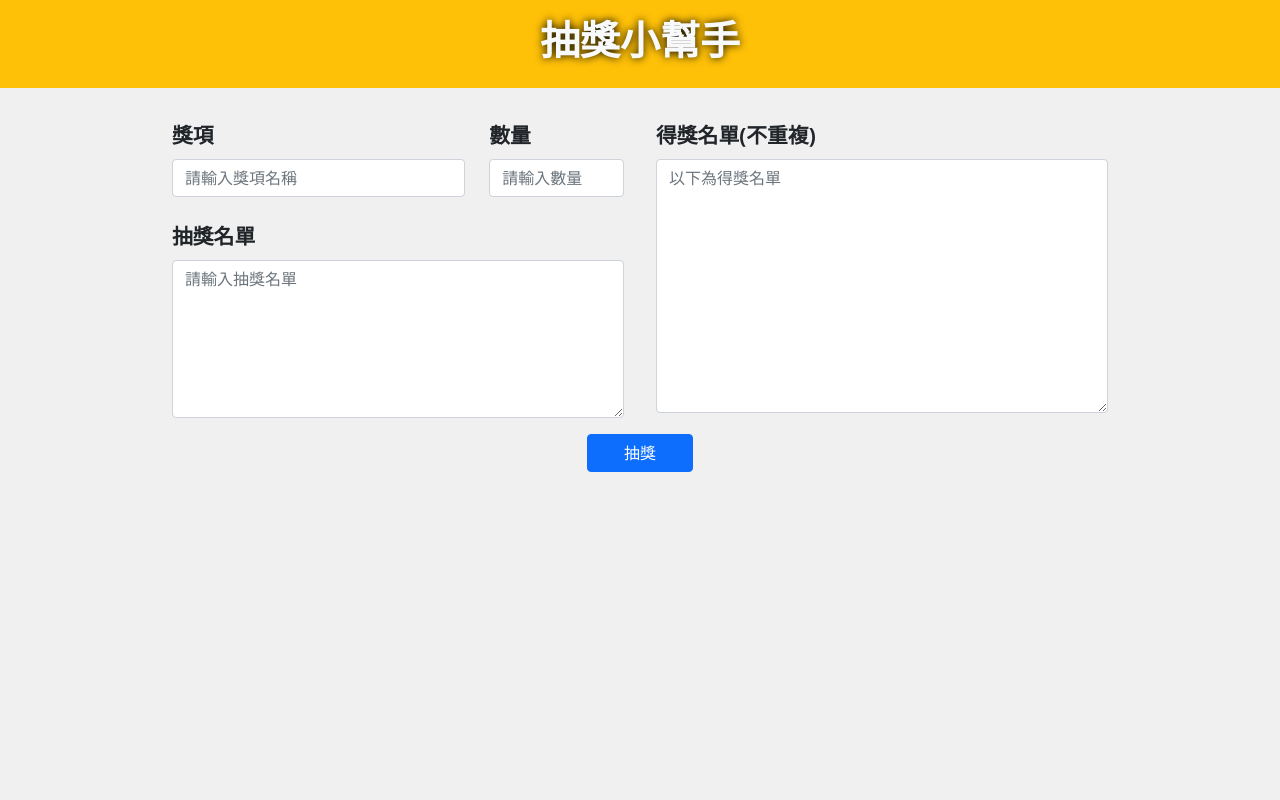
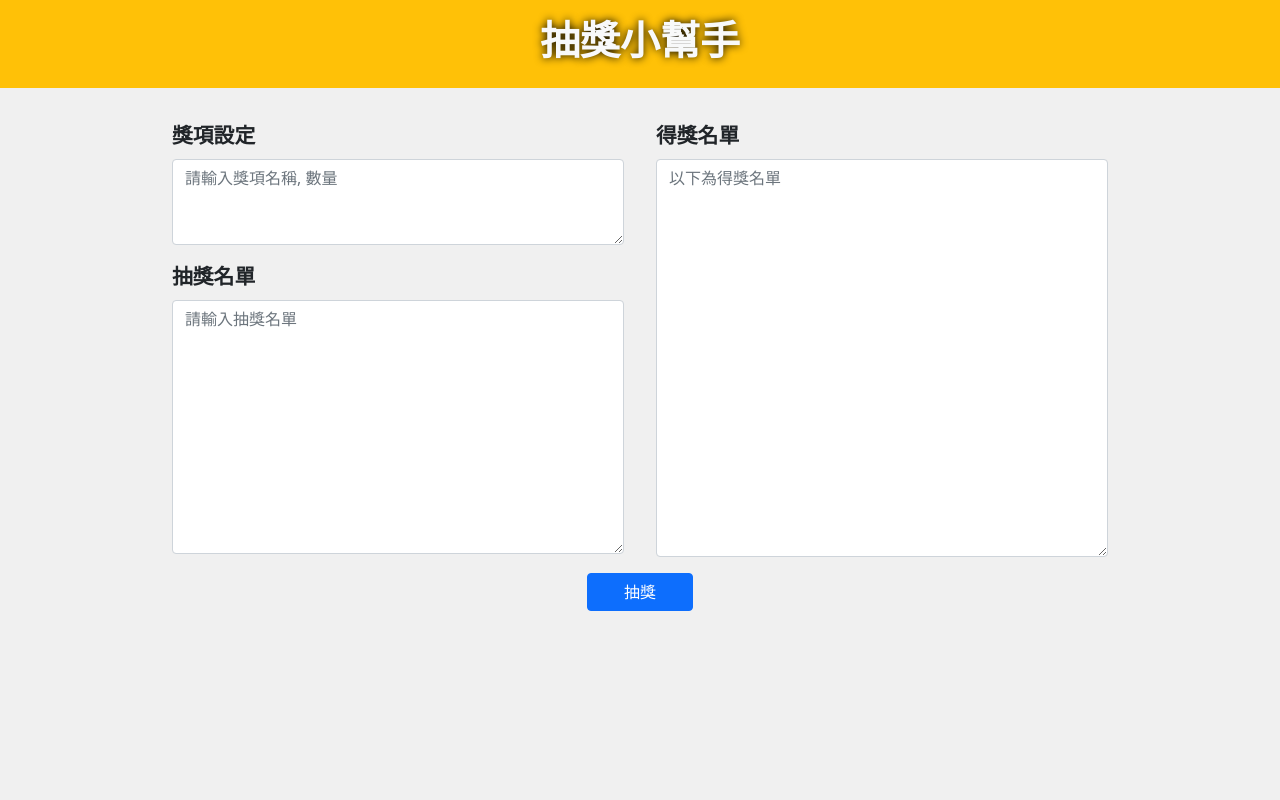
Before and after one commit to kuanui21/lucky_draw, a Node server app: page / in a window 1280 px wide. Run offline with Node 20, Linux system fonts and the light colour scheme; some libraries are stand-ins or nearby versions.

Commit message:
feat: more than one award function

```diff
--- a/app.js
+++ b/app.js
@@ -16,14 +16,33 @@ app.get('/', (req, res) => {
 })
 
 app.post('/', (req, res) => {
-  const { awardInput, awardNumInput, userListInput } = req.body
+  // const { awardInput, awardNumInput, userListInput } = req.body
+  // const userListInputTrim = userListInput.trim()
+  // const userList = userListInputTrim.split(/\n|\r\n/g)
+  // const winnerList = generateWinner(awardInput, awardNumInput, userList)
+
+  // res.render('index', { awardInput, awardNumInput, userListInput: userListInputTrim, winnerList })
+
+  const { awardInput, userListInput } = req.body
+  const awards = awardInput.split(/\r\n/g)
   const userListInputTrim = userListInput.trim()
   const userList = userListInputTrim.split(/\n|\r\n/g)
-  const winnerList = generateWinner(awardInput, awardNumInput, userList)
+  const awardsList = []
+  let winnerList = []
 
-  console.log(userList)
+  for (let i = 0; i < awards.length; i++) {
+    const newAwars = awards[i].split(',')
+    const awardName = newAwars[0]
+    const awardNum = Number(newAwars[1])
+    const newUserList = userList
 
-  res.render('index', { awardInput, awardNumInput, userListInput: userListInputTrim, winnerList })
+    for (let j = 1; j <= awardNum; j++) {
+      const winners = generateWinner(awardsList, newUserList)
+      winnerList += awardName + `-${j}： ${winners}\n`
+    }
+  }
+
+  res.render('index', { awardInput, userListInput: userListInputTrim, winnerList })
 })
 
 app.listen(PORT, () => {
--- a/public/stylesheets/style.css
+++ b/public/stylesheets/style.css
@@ -1,8 +1,12 @@
-body {
+html, body {
   background-color: #F0F0F0;
+  height: 100%;
+  margin: 0;
+  padding: 0;
 }
 
 .container {
+  height: 100%;
   max-width: 960px;
   margin-top: 2rem;
   display: flex;
@@ -11,10 +15,12 @@ body {
 .section-left {
   width: 100%;
   margin-right: 2rem;
+  height: 100%;
 }
 
 .section-right {
   width: 100%;
+  height: 100%;
 }
 
 h1 {
--- a/views/index.hbs
+++ b/views/index.hbs
@@ -1,33 +1,30 @@
 <form action="/" method="POST">
   <div class="container">
     <section class="section-left">
-      <div class="awards">
-        <div class="row mb-4">
-          <div class="award col-8">
-            <label for="awardFormControlInput" class="form-label">獎項</label>
-            <input type="text" class="form-control" id="awardFormControlInput" name="awardInput" placeholder="請輸入獎項名稱" value="{{awardInput}}">
-          </div>
-          <div class="award-num col-4">
-            <label for="awardNumFormControlInput" class="form-label">數量</label>
-            <input type="number" class="form-control" id="awardNumFormControlInput" name="awardNumInput" placeholder="請輸入數量" value="{{awardNumInput}}">
-          </div>
-        </div>
+      <div class="awards mb-3">
+        <label for="awardFormControlInput" class="form-label">獎項設定</label>
+        <textarea type="text" class="form-control" id="awardFormControlInput" name="awardInput"
+          placeholder="請輸入獎項名稱, 數量" rows="3" required>{{awardInput}}</textarea>
       </div>
 
       <div class="user-list">
         <label for="userListFormControlInput" class="form-label">抽獎名單</label>
-        <textarea type="text" class="form-control" id="userListFormControlInput" name="userListInput" placeholder="請輸入抽獎名單" rows="6" required>{{userListInput}}</textarea>
+        <textarea type="text" class="form-control" id="userListFormControlInput" name="userListInput"
+          placeholder="請輸入抽獎名單" rows="10" required>{{userListInput}}</textarea>
       </div>
     </section>
 
     <section class="section-right">
       <div class="draw-list">
-        <label for="drawListFormControlInput" class="form-label">得獎名單(不重複)</label>
+        <label for="drawListFormControlInput" class="form-label">得獎名單</label>
         <textarea type="text" class="form-control" id="drawListFormControlInput" placeholder="以下為得獎名單"
-          rows="10">{{winnerList}}</textarea>
+          rows="16">{{winnerList}}</textarea>
       </div>
     </section>
 
   </div>
-  <button type="submit" class="btn btn-primary d-grid col-1 mx-auto mt-3">抽獎</button>
+
+  <div class="btnBox mt-3">
+    <button type="submit" class="btn btn-primary d-grid col-1 mx-auto">抽獎</button>
+  </div>
 </form>
```
Also changed, not shown: utils/generate_winner.js (+28 -15 lines).
